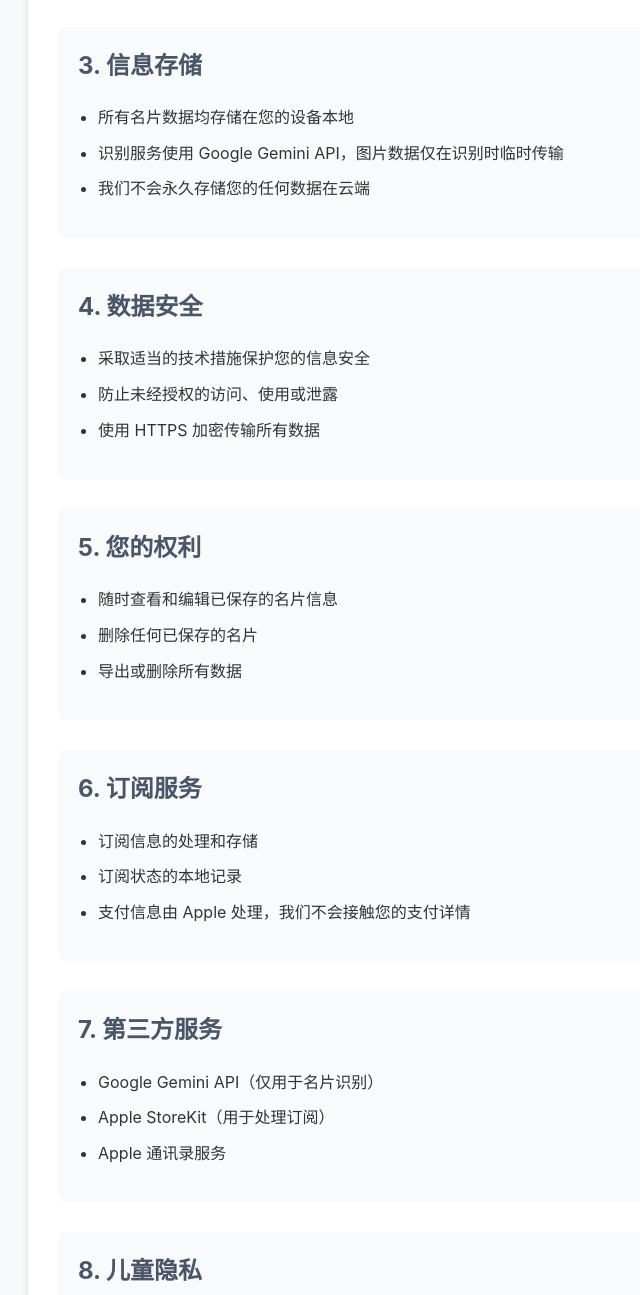
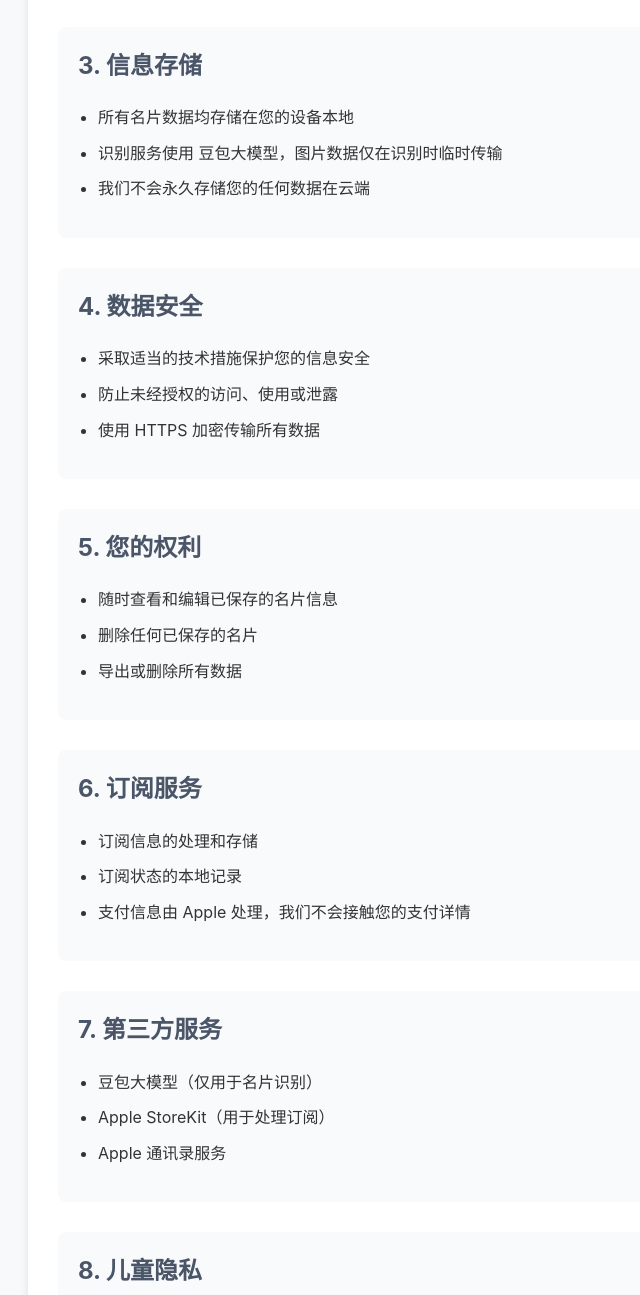
Before and after one commit to Yellowpeppers/CardMaster-Privacy, a plain HTML site: page index.html in a window 1280 px wide. Shown: the part 699-1994 px from the top of the page, without its empty margins (212-852 px from the left). Drawn offline with Linux system fonts and the light colour scheme.

Commit message:
Update index.html

```diff
--- a/index.html
+++ b/index.html
@@ -83,7 +83,7 @@
             <h2>3. 信息存储</h2>
             <ul>
                 <li>所有名片数据均存储在您的设备本地</li>
-                <li>识别服务使用 Google Gemini API，图片数据仅在识别时临时传输</li>
+                <li>识别服务使用 豆包大模型，图片数据仅在识别时临时传输</li>
                 <li>我们不会永久存储您的任何数据在云端</li>
             </ul>
         </div>
@@ -118,7 +118,7 @@
         <div class="section">
             <h2>7. 第三方服务</h2>
             <ul>
-                <li>Google Gemini API（仅用于名片识别）</li>
+                <li>豆包大模型（仅用于名片识别）</li>
                 <li>Apple StoreKit（用于处理订阅）</li>
                 <li>Apple 通讯录服务</li>
             </ul>
```
